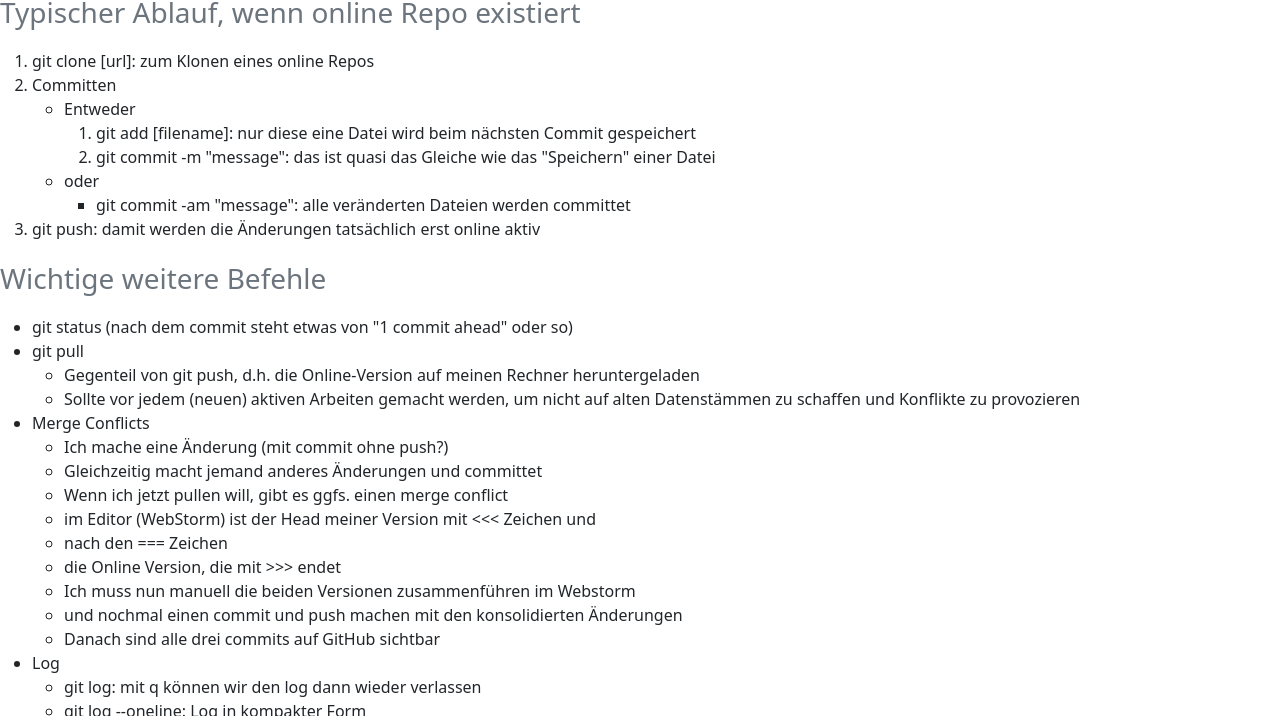
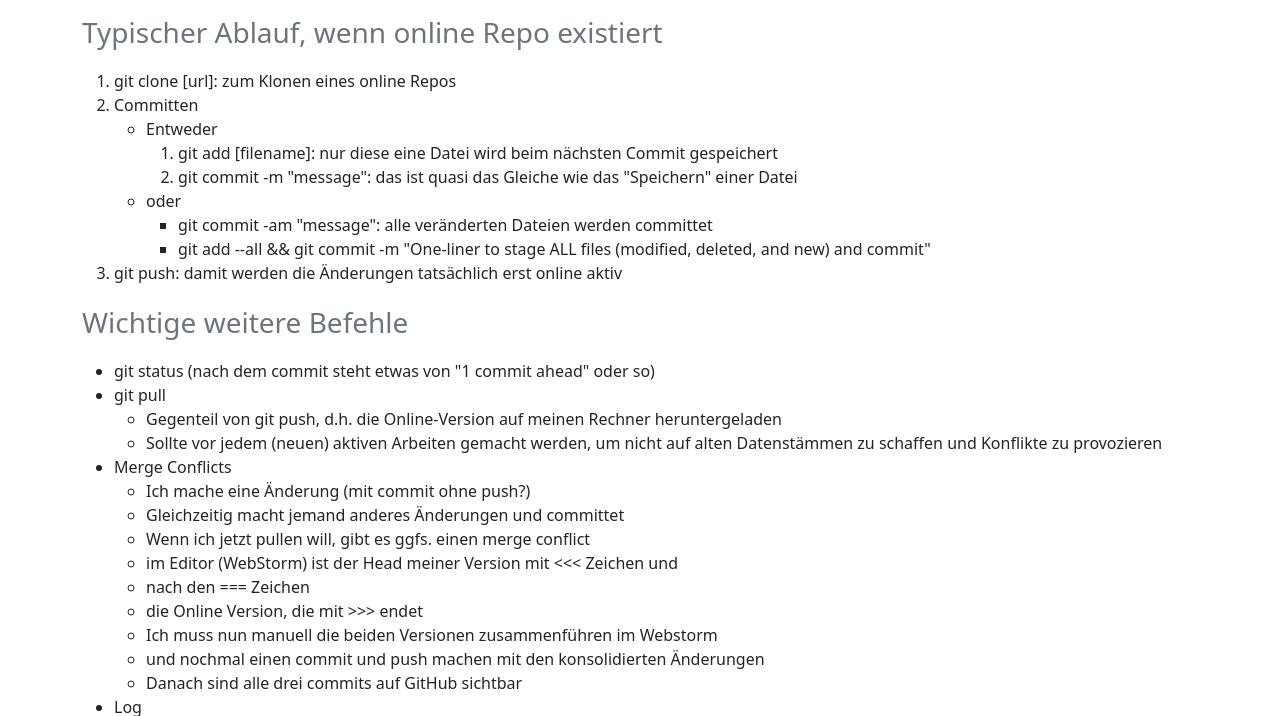
Before and after one commit to teletrabbie/teletrabbie.github.io, a plain HTML site: page git.html in a window 1280 px wide. Shown: the part 85-801 px from the top of the page. Drawn offline with nearby package versions, Linux system fonts and the light colour scheme.

Commit message:
added padding to git-file

```diff
--- a/git.html
+++ b/git.html
@@ -5,8 +5,14 @@
     <meta name="viewport" content="width=device-width, initial-scale=1">
     <title>Git Notizen</title>
     <link href="https://cdn.jsdelivr.net/npm/bootstrap@5.3.0/dist/css/bootstrap.min.css" rel="stylesheet" integrity="sha384-9ndCyUaIbzAi2FUVXJi0CjmCapSmO7SnpJef0486qhLnuZ2cdeRhO02iuK6FUUVM" crossorigin="anonymous">
+  <style>
+    body {
+      padding-top: 20px;
+    }
+  </style>
   </head>
 <body>
+<div class = "container">
 <p class="text-secondary fs-1 fw-bolder">Wichtiges beim Arbeiten mit Git</p>
 <p class="text-secondary fs-3">Typischer Ablauf, wenn online Repo existiert</p>
 <ol>
@@ -18,6 +24,7 @@
       <li>git commit -m "message": das ist quasi das Gleiche wie das "Speichern" einer Datei</li></ol>
     <li>oder</li>
     <ul><li>git commit -am "message": alle veränderten Dateien werden committet</li></ul>
+    <ul><li>git add --all && git commit -m "One-liner to stage ALL files (modified, deleted, and new) and commit"</li></ul>
   </ul>
   <li>git push: damit werden die Änderungen tatsächlich erst online aktiv</li>
 </ol>
@@ -70,5 +77,6 @@
     <li>git merge [branch name]: wenn ich auf dem main bin, kann ich einen anderen mergen, aber Konflikte sind möglich</li>
   </ul>
 </ul>
+</div>
 </body>
 </html>
```
